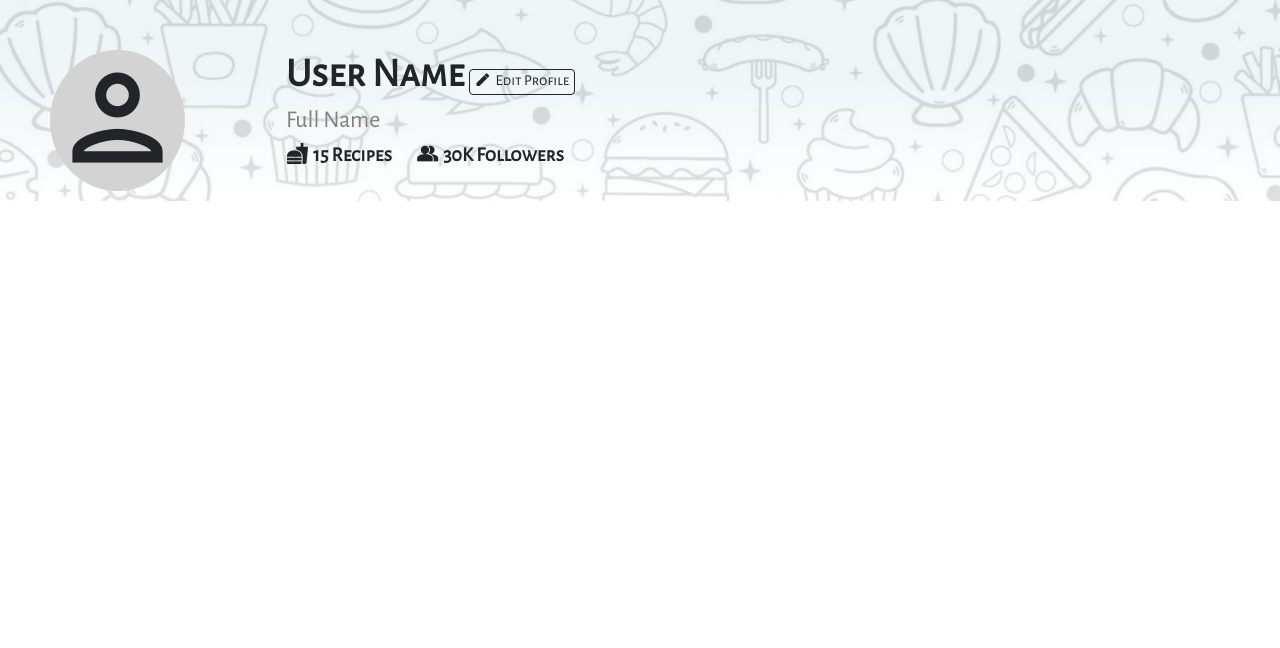
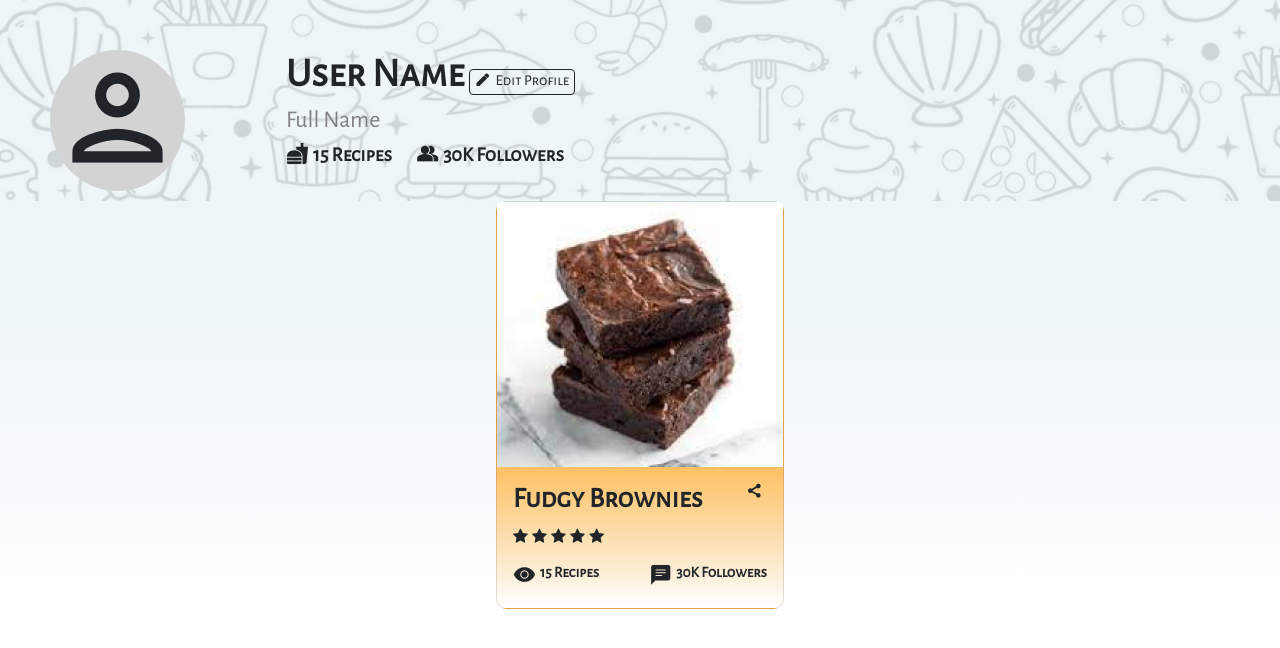
Before and after one commit to Akshattkain/Kozy-Kitchen, a PHP site: page /pages/profile.html in a window 1280 px wide. Shown: the part 55-703 px from the top of the page. Run offline with PHP 8.4, Linux system fonts and the light colour scheme; some libraries are stand-ins or nearby versions.

Commit message:
created recipe card

```diff
--- a/pages/profile.html
+++ b/pages/profile.html
@@ -33,6 +33,32 @@
       </div>
     </div>
 
+    <div class="card" style="width: 18rem;" id="recipe-card">
+      <img src="../images/image 15.jpg" class="card-img-top" alt="...">
+      <div class="card-body">
+        <h5 class="card-title">Fudgy Brownies</h5>
+        <i class="material-icons share-icon"> share </i>
+        <p class="card-text"><i class="fa fa-star"></i>
+          <i class="fa fa-star"></i>
+          <i class="fa fa-star"></i>
+          <i class="fa fa-star"></i>
+          <i class="fa fa-star"></i></p>
+          <div class="stats-container">
+
+            <div class="stats">
+              <span class="material-icons"> visibility </span>
+              <h6 style="font-size:  15px;">15 Recipes</h6>
+            </div>
+            <div class="stats" style="float: right; margin: 0%;">
+              <span class="material-icons comments-icon"> chat </span>
+              <h6 style="font-size: 10px;" class="comments-count">30K Followers</h6>
+            </div>
+          </div>
+
+
+      </div>
+    </div>
+
     <script
       src="https://cdn.jsdelivr.net/npm/bootstrap@5.1.3/dist/js/bootstrap.bundle.min.js"
       integrity="sha384-ka7Sk0Gln4gmtz2MlQnikT1wXgYsOg+OMhuP+IlRH9sENBO0LRn5q+8nbTov4+1p"
--- a/styles/profile.css
+++ b/styles/profile.css
@@ -56,3 +56,37 @@ body {
     font-weight: 700;
     font-size: 20px;
 }
+
+#recipe-card {
+
+    background: linear-gradient(180deg, #FFB74B 59.9%, rgba(255, 183, 75, 0) 100%);
+    border-radius: 10px;
+    margin: auto;
+
+
+  }
+
+  #recipe-card .card-title {
+
+    font-size: 28px;
+    font-family: 'Alegreya Sans SC';
+    font-weight: 700;
+    display: inline-block;
+
+  }
+
+.share-icon {
+    font-size: 30px !important;
+    margin-left: 3%;
+    float: right;
+    line-height: 1.2em;
+  }
+
+.comments-icon {
+    font-size: 15px ;
+
+}
+
+.comments-count {
+    font-size: 15px !important;
+}
```
Also changed, not shown: styles/about.css (line endings or trailing spaces).
